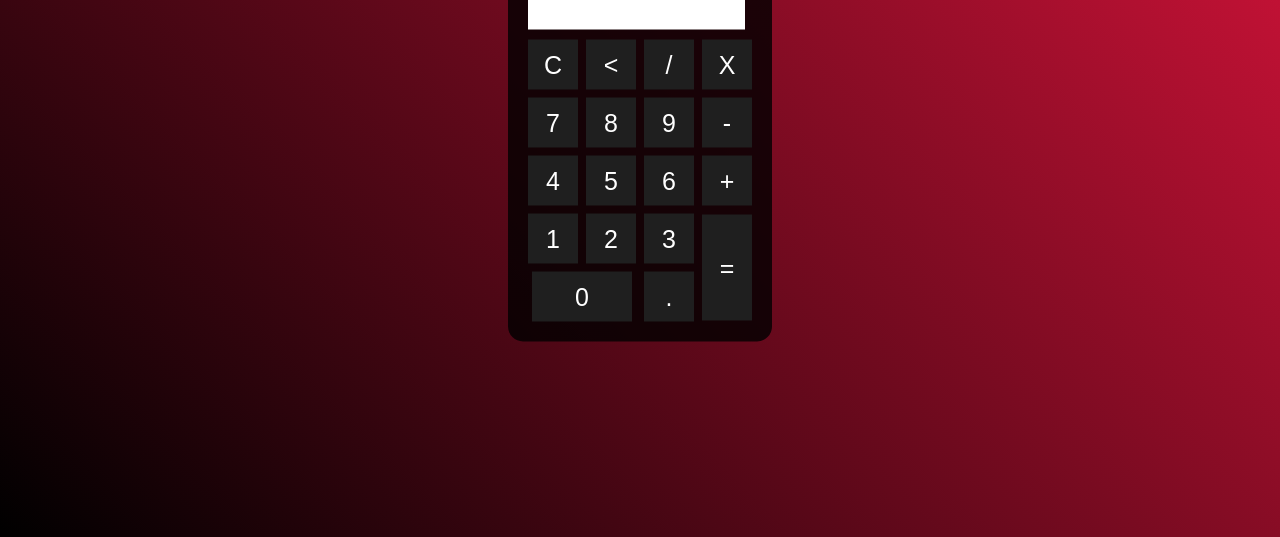
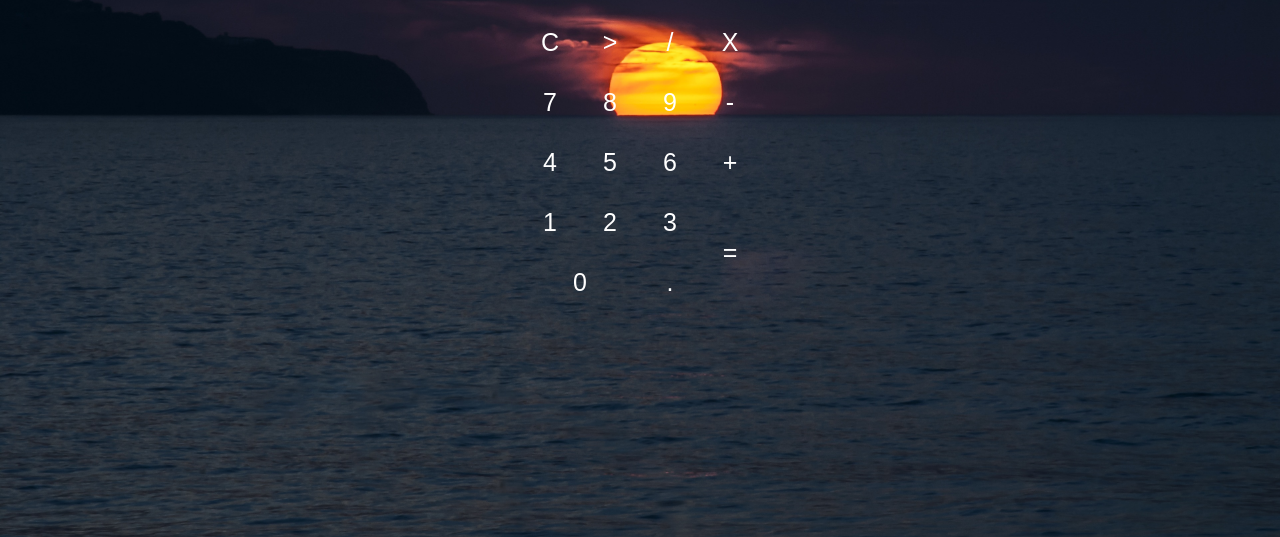
Before and after one commit to jefteralex1/calculadora, a plain HTML site: page index.html in a window 1280 px wide. Shown: the part 263-800 px from the top of the page. Drawn offline with Linux system fonts and the light colour scheme.

Commit message:
background

```diff
--- a/index.html
+++ b/index.html
@@ -9,14 +9,12 @@
 </head>
 <body>
     <div class="fundo">
-      <h1>Jefter programs</h1>
       <div class="calculadora">
-        <h1>calculadora</h1>
         <p id="resultado"></p>
-        <table>
+        <table class="container">
          <tr>
             <td><button class="botao" onclick="clean()">C</button></td>
-            <td><button class="botao" onclick="back()"><</button></td>
+            <td><button class="botao" onclick="back()">></button></td>
             <td><button class="botao" onclick="insert('/')">/</button></td>
             <td><button class="botao" onclick="insert('*')">X</button></td>
          </tr>
--- a/jef.css
+++ b/jef.css
@@ -1,9 +1,13 @@
-*{
+body{
     margin: 0;
     padding: 0;
+    background-image: url('sunset-1651878.jpg');
+    background-repeat: no-repeat;
+    height: 100vh;
+    background-position: center;
+    background-size: cover;
 }
 .fundo{
-    background-image: linear-gradient(45deg,black, crimson);
     height: 100vh;
     color: #fff;
     font-family: Arial, Helvetica, sans-serif;
@@ -11,7 +15,7 @@
 }
 .calculadora{
     position: absolute;
-    background-color: rgba(0, 0, 0, 0.8);
+    background-color: transparent;
     top: 50%;
     left: 50%;
     transform: translate(-50%,-50%);
@@ -24,20 +28,24 @@
     font-size: 25px;
     cursor: pointer;
     margin: 3px;
-    background-color: rgb(31,31,31);
+    background-color: transparent;
     border: none;
     color: #fff;
+    transition: 0.5s;
+    transform-origin: 0 0;
 }
-.botao:hover{
-    background-color: black;
+
+.botao:hover {
+    transform: rotate(10deg);
 }
+
 #resultado{
-    background-color: white;
+    background-color: transparent;
     width: 207px;
     height: 30px;
     margin: 5px;
     font-size: 25px;
-    color: black;
+    color: white;
     text-align: right;
     padding: 5px;
 }
```
Also changed, not shown: sunset-1651878.jpg (added).
